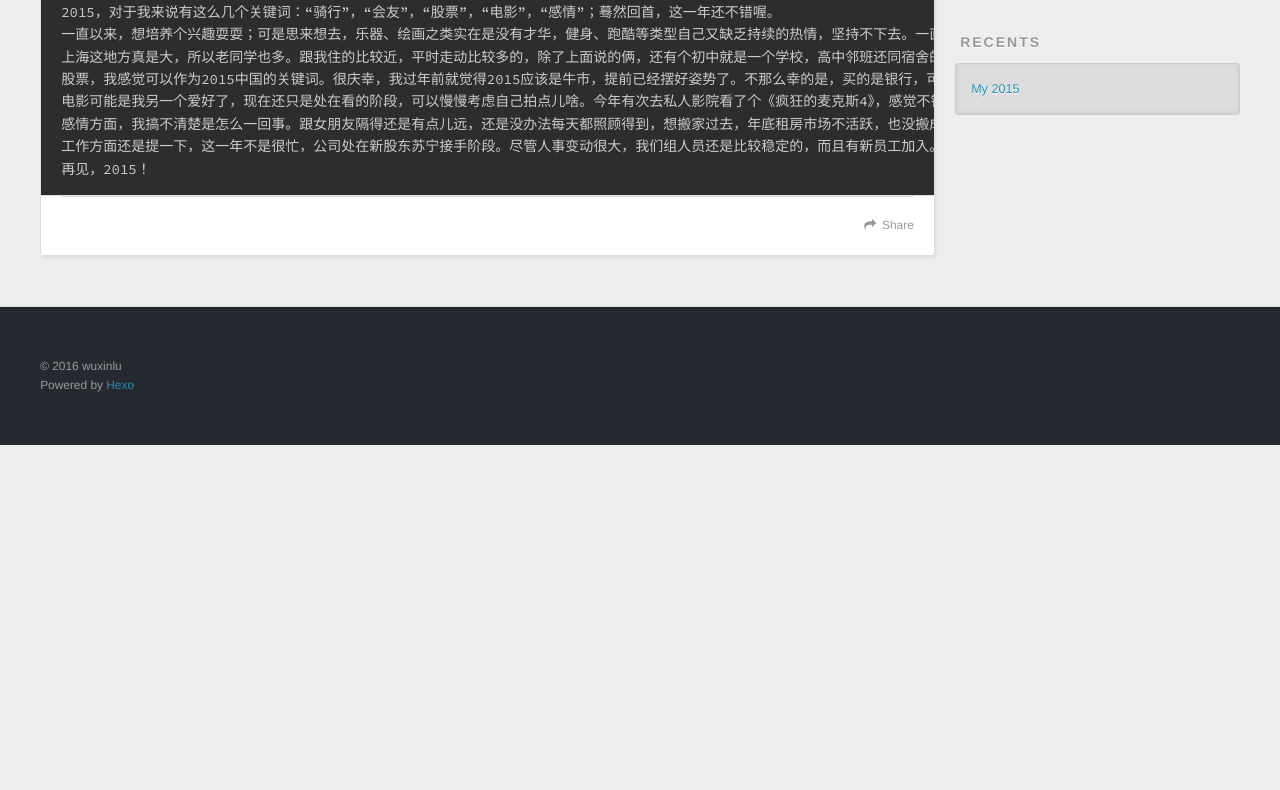
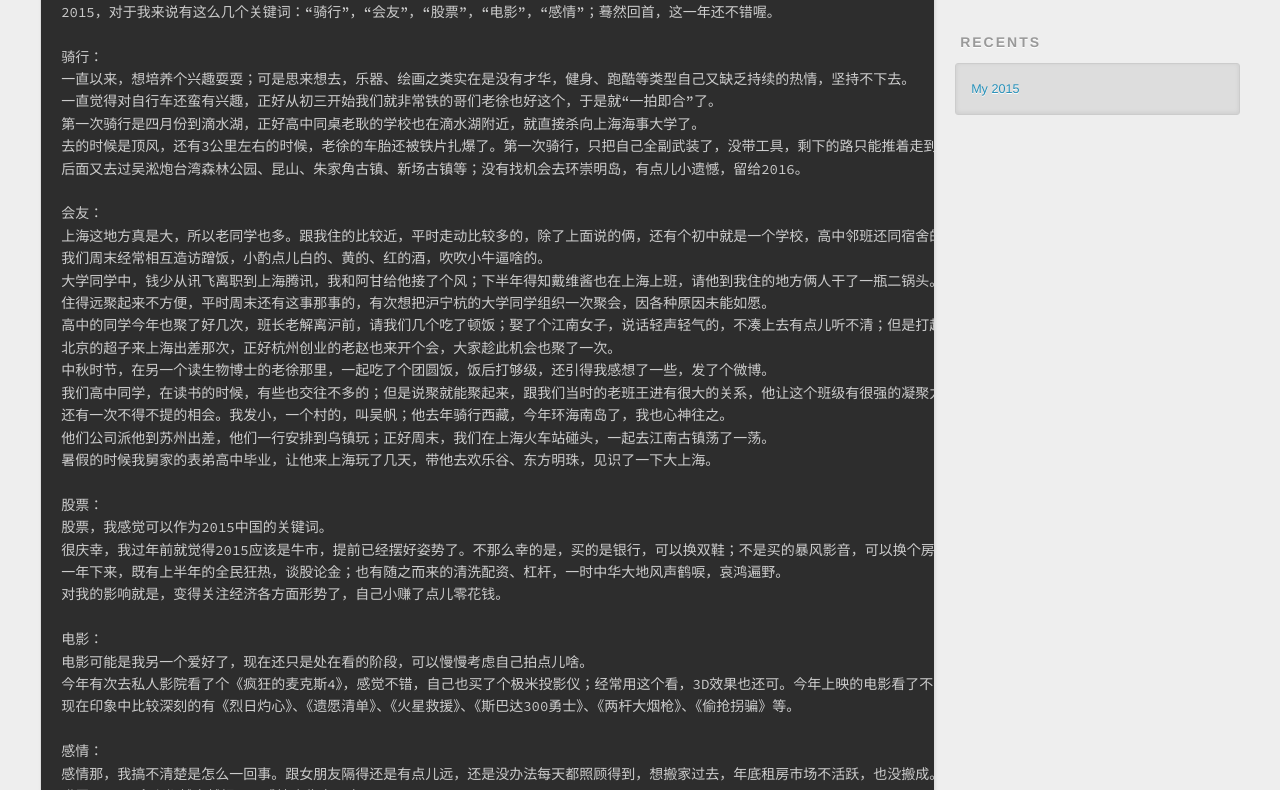
Before and after one commit to wxlfengfei/wxlfengfei.github.io, a plain HTML site: page 2016/01/06/My-2015/index.html in a window 1280 px wide. Shown: the part 446-1236 px from the top of the page. Before the commit the page ends 891 px from the top, so only its background shows below. Drawn offline with nearby package versions, Linux system fonts and the light colour scheme.

Commit message:
Site updated: 2016-01-07 12:47:19

```diff
--- a/2016/01/06/My-2015/index.html
+++ b/2016/01/06/My-2015/index.html
@@ -6,18 +6,30 @@
   <title>My 2015 | wxlfengfei&#39;s blog</title>
   <meta name="viewport" content="width=device-width, initial-scale=1, maximum-scale=1">
   <meta name="description" content="2015，对于我来说有这么几个关键词：“骑行”，“会友”，“股票”，“电影”，“感情”；蓦然回首，这一年还不错喔。
-一直以来，想培养个兴趣耍耍；可是思来想去，乐器、绘画之类实在是没有才华，健身、跑酷等类型自己又缺乏持续的热情，坚持不下去。一直觉得对自行车还蛮有兴趣，正好从初三开始我们就非常铁的哥们老徐也好这个，于是就“一拍即合”了。第一次骑行是四月份到滴水湖，正好高中同桌老耿的学校也在滴水湖附近，">
+
+骑行：
+一直以来，想培养个兴趣耍耍；可是思来想去，乐器、绘画之类实在是没有才华，健身、跑酷等类型自己又缺乏持续的热情，坚持不下去。
+一直觉得对自行车还蛮有兴趣，正好从初三开始我们就非常铁的哥们老徐也好这个，于是就“一拍即合”了。
+第一次骑行是四月份到滴水湖，正好高中同桌老耿的学校也">
 <meta property="og:type" content="article">
 <meta property="og:title" content="My 2015">
 <meta property="og:url" content="http://yoursite.com/2016/01/06/My-2015/index.html">
 <meta property="og:site_name" content="wxlfengfei's blog">
 <meta property="og:description" content="2015，对于我来说有这么几个关键词：“骑行”，“会友”，“股票”，“电影”，“感情”；蓦然回首，这一年还不错喔。
-一直以来，想培养个兴趣耍耍；可是思来想去，乐器、绘画之类实在是没有才华，健身、跑酷等类型自己又缺乏持续的热情，坚持不下去。一直觉得对自行车还蛮有兴趣，正好从初三开始我们就非常铁的哥们老徐也好这个，于是就“一拍即合”了。第一次骑行是四月份到滴水湖，正好高中同桌老耿的学校也在滴水湖附近，">
-<meta property="og:updated_time" content="2016-01-07T04:41:39.991Z">
+
+骑行：
+一直以来，想培养个兴趣耍耍；可是思来想去，乐器、绘画之类实在是没有才华，健身、跑酷等类型自己又缺乏持续的热情，坚持不下去。
+一直觉得对自行车还蛮有兴趣，正好从初三开始我们就非常铁的哥们老徐也好这个，于是就“一拍即合”了。
+第一次骑行是四月份到滴水湖，正好高中同桌老耿的学校也">
+<meta property="og:updated_time" content="2016-01-07T04:47:07.890Z">
 <meta name="twitter:card" content="summary">
 <meta name="twitter:title" content="My 2015">
 <meta name="twitter:description" content="2015，对于我来说有这么几个关键词：“骑行”，“会友”，“股票”，“电影”，“感情”；蓦然回首，这一年还不错喔。
-一直以来，想培养个兴趣耍耍；可是思来想去，乐器、绘画之类实在是没有才华，健身、跑酷等类型自己又缺乏持续的热情，坚持不下去。一直觉得对自行车还蛮有兴趣，正好从初三开始我们就非常铁的哥们老徐也好这个，于是就“一拍即合”了。第一次骑行是四月份到滴水湖，正好高中同桌老耿的学校也在滴水湖附近，">
+
+骑行：
+一直以来，想培养个兴趣耍耍；可是思来想去，乐器、绘画之类实在是没有才华，健身、跑酷等类型自己又缺乏持续的热情，坚持不下去。
+一直觉得对自行车还蛮有兴趣，正好从初三开始我们就非常铁的哥们老徐也好这个，于是就“一拍即合”了。
+第一次骑行是四月份到滴水湖，正好高中同桌老耿的学校也">
 
     <link rel="alternative" href="/atom.xml" title="wxlfengfei&#39;s blog" type="application/atom+xml">
 
@@ -41,7 +53,7 @@
       </h1>
 
         <h2 id="subtitle-wrap">
-          <a href="/" id="subtitle">A pirate</a>
+          <a href="/" id="subtitle">Pirate Woo</a>
         </h2>
 
     </div>
@@ -90,18 +102,52 @@
     <div class="article-entry" itemprop="articleBody">
 
         <pre><code>2015，对于我来说有这么几个关键词：“骑行”，“会友”，“股票”，“电影”，“感情”；蓦然回首，这一年还不错喔。
-一直以来，想培养个兴趣耍耍；可是思来想去，乐器、绘画之类实在是没有才华，健身、跑酷等类型自己又缺乏持续的热情，坚持不下去。一直觉得对自行车还蛮有兴趣，正好从初三开始我们就非常铁的哥们老徐也好这个，于是就“一拍即合”了。第一次骑行是四月份到滴水湖，正好高中同桌老耿的学校也在滴水湖附近，就直接杀向上海海事大学了。去的时候是顶风，还有3公里左右的时候，老徐的车胎还被铁片扎爆了。第一次骑行，只把自己全副武装了，没带工具，剩下的路只能推着走到老耿的学校。后面又去过吴淞炮台湾森林公园、昆山、朱家角古镇、新场古镇等；没有找机会去环崇明岛，有点儿小遗憾，留给2016。
-上海这地方真是大，所以老同学也多。跟我住的比较近，平时走动比较多的，除了上面说的俩，还有个初中就是一个学校，高中邻班还同宿舍的老刘；我们周末经常相互造访蹭饭，小酌点儿白的、黄的、红的酒，吹吹小牛逼啥的。大学同学中，钱少从讯飞离职到上海腾讯，我和阿甘给他接了个风；下半年得知戴维酱也在上海上班，请他到我住的地方俩人干了一瓶二锅头。住得远聚起来不方便，平时周末还有这事那事的，有次想把沪宁杭的大学同学组织一次聚会，因各种原因未能如愿。高中的同学今年也聚了好几次，班长老解离沪前，请我们几个吃了顿饭；娶了个江南女子，说话轻声轻气的，不凑上去有点儿听不清；但是打起篮球来猛冲直撞的，一如当年的雄壮。北京的超子来上海出差那次，正好杭州创业的老赵也来开个会，大家趁此机会也聚了一次。中秋时节，在另一个读生物博士的老徐那里，一起吃了个团圆饭，饭后打够级，还引得我感想了一些，发了个微博。我们高中同学，在读书的时候，有些也交往不多的；但是说聚就能聚起来，跟我们当时的老班王进有很大的关系，他让这个班级有很强的凝聚力，让同学们相互感觉也很亲切。还有一次不得不提的相会。我发小，一个村的，叫吴帆；他去年骑行西藏，今年环海南岛了，我也心神往之。他们公司派他到苏州出差，他们一行安排到乌镇玩；正好周末，我们在上海火车站碰头，一起去江南古镇荡了一荡。暑假的时候我舅家的表弟高中毕业，让他来上海玩了几天，带他去欢乐谷、东方明珠，见识了一下大上海。
-股票，我感觉可以作为2015中国的关键词。很庆幸，我过年前就觉得2015应该是牛市，提前已经摆好姿势了。不那么幸的是，买的是银行，可以换双鞋；不是买的暴风影音，可以换个房了。一年下来，既有上半年的全民狂热，谈股论金；也有随之而来的清洗配资、杠杆，一时中华大地风声鹤唳，哀鸿遍野。对我的影响就是，变得关注经济各方面形势了，自己小赚了点儿零花钱。
-电影可能是我另一个爱好了，现在还只是处在看的阶段，可以慢慢考虑自己拍点儿啥。今年有次去私人影院看了个《疯狂的麦克斯4》，感觉不错，自己也买了个极米投影仪；经常用这个看，3D效果也还可。今年上映的电影看了不少，老电影看的更多。现在印象中比较深刻的有《烈日灼心》、《遗愿清单》、《火星救援》、《斯巴达300勇士》、《两杆大烟枪》、《偷抢拐骗》等。
-感情方面，我搞不清楚是怎么一回事。跟女朋友隔得还是有点儿远，还是没办法每天都照顾得到，想搬家过去，年底租房市场不活跃，也没搬成。唯愿2016两个人都越来越好吧，感情也稳定下来。
-工作方面还是提一下，这一年不是很忙，公司处在新股东苏宁接手阶段。尽管人事变动很大，我们组人员还是比较稳定的，而且有新员工加入。我的工作做的也是得心应手，学习中进步，能力都准备好了，希望2016能有升职机会。
+
+骑行：
+一直以来，想培养个兴趣耍耍；可是思来想去，乐器、绘画之类实在是没有才华，健身、跑酷等类型自己又缺乏持续的热情，坚持不下去。
+一直觉得对自行车还蛮有兴趣，正好从初三开始我们就非常铁的哥们老徐也好这个，于是就“一拍即合”了。
+第一次骑行是四月份到滴水湖，正好高中同桌老耿的学校也在滴水湖附近，就直接杀向上海海事大学了。
+去的时候是顶风，还有3公里左右的时候，老徐的车胎还被铁片扎爆了。第一次骑行，只把自己全副武装了，没带工具，剩下的路只能推着走到老耿的学校。
+后面又去过吴淞炮台湾森林公园、昆山、朱家角古镇、新场古镇等；没有找机会去环崇明岛，有点儿小遗憾，留给2016。
+
+会友：
+上海这地方真是大，所以老同学也多。跟我住的比较近，平时走动比较多的，除了上面说的俩，还有个初中就是一个学校，高中邻班还同宿舍的老刘。
+我们周末经常相互造访蹭饭，小酌点儿白的、黄的、红的酒，吹吹小牛逼啥的。
+大学同学中，钱少从讯飞离职到上海腾讯，我和阿甘给他接了个风；下半年得知戴维酱也在上海上班，请他到我住的地方俩人干了一瓶二锅头。
+住得远聚起来不方便，平时周末还有这事那事的，有次想把沪宁杭的大学同学组织一次聚会，因各种原因未能如愿。
+高中的同学今年也聚了好几次，班长老解离沪前，请我们几个吃了顿饭；娶了个江南女子，说话轻声轻气的，不凑上去有点儿听不清；但是打起篮球来猛冲直撞的，一如当年的雄壮。
+北京的超子来上海出差那次，正好杭州创业的老赵也来开个会，大家趁此机会也聚了一次。
+中秋时节，在另一个读生物博士的老徐那里，一起吃了个团圆饭，饭后打够级，还引得我感想了一些，发了个微博。
+我们高中同学，在读书的时候，有些也交往不多的；但是说聚就能聚起来，跟我们当时的老班王进有很大的关系，他让这个班级有很强的凝聚力，让同学们相互感觉也很亲切。
+还有一次不得不提的相会。我发小，一个村的，叫吴帆；他去年骑行西藏，今年环海南岛了，我也心神往之。
+他们公司派他到苏州出差，他们一行安排到乌镇玩；正好周末，我们在上海火车站碰头，一起去江南古镇荡了一荡。
+暑假的时候我舅家的表弟高中毕业，让他来上海玩了几天，带他去欢乐谷、东方明珠，见识了一下大上海。
+
+股票：
+股票，我感觉可以作为2015中国的关键词。
+很庆幸，我过年前就觉得2015应该是牛市，提前已经摆好姿势了。不那么幸的是，买的是银行，可以换双鞋；不是买的暴风影音，可以换个房了。
+一年下来，既有上半年的全民狂热，谈股论金；也有随之而来的清洗配资、杠杆，一时中华大地风声鹤唳，哀鸿遍野。
+对我的影响就是，变得关注经济各方面形势了，自己小赚了点儿零花钱。
+
+电影：
+电影可能是我另一个爱好了，现在还只是处在看的阶段，可以慢慢考虑自己拍点儿啥。
+今年有次去私人影院看了个《疯狂的麦克斯4》，感觉不错，自己也买了个极米投影仪；经常用这个看，3D效果也还可。今年上映的电影看了不少，老电影看的更多。
+现在印象中比较深刻的有《烈日灼心》、《遗愿清单》、《火星救援》、《斯巴达300勇士》、《两杆大烟枪》、《偷抢拐骗》等。
+
+感情：
+感情那，我搞不清楚是怎么一回事。跟女朋友隔得还是有点儿远，还是没办法每天都照顾得到，想搬家过去，年底租房市场不活跃，也没搬成。
+唯愿2016两个人都越来越好吧，感情也稳定下来。
+
+工作：
+工作方面还是提一下，这一年不是很忙，公司处在新股东苏宁接手阶段。尽管人事变动很大，我们组人员还是比较稳定的，而且有新员工加入。
+我的工作做的也是得心应手，学习中进步，能力都准备好了，希望2016能有升职机会。
+
 再见，2015！
 </code></pre>
 
     </div>
     <footer class="article-footer">
-      <a data-url="http://yoursite.com/2016/01/06/My-2015/" data-id="cij3rovrm00009cl2f1ha330k" class="article-share-link">Share</a>
+      <a data-url="http://yoursite.com/2016/01/06/My-2015/" data-id="cij3rvh7n0000fgl2qxq7vbi4" class="article-share-link">Share</a>
 
 
     </footer>
--- a/sitemap.xml
+++ b/sitemap.xml
@@ -3,7 +3,7 @@
 
   <url>
     <loc>http://yoursite.com/2016/01/06/My-2015/</loc>
-    <lastmod>2016-01-07T04:41:39.991Z</lastmod>
+    <lastmod>2016-01-07T04:47:07.890Z</lastmod>
   </url>
 
 </urlset>
```
Also changed, not shown: archives/2016/01/index.html (+1 -1 lines), archives/2016/index.html (+1 -1 lines), archives/index.html (+1 -1 lines), atom.xml (+47 -10 lines), index.html (+42 -8 lines).
